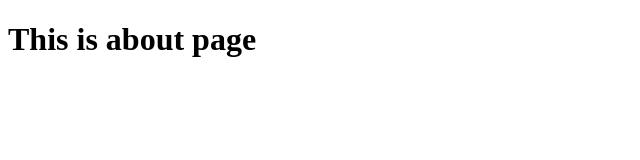
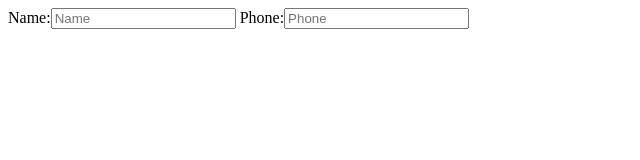
Before and after one commit to gautamprajapat/git-lesson-1, a plain HTML site: page login.html in a window 1280 px wide. Shown: the whole page, without its empty margins (0-640 px from the left). Drawn offline with Linux system fonts and the light colour scheme.

Commit message:
login Page added

```diff
--- a/about.html
+++ b/login.html
@@ -4,9 +4,13 @@
     <meta charset="UTF-8">
     <meta http-equiv="X-UA-Compatible" content="IE=edge">
     <meta name="viewport" content="width=device-width, initial-scale=1.0">
-    <title>About page</title>
+    <title>Login</title>
 </head>
 <body>
-    <h1>This is about page</h1>
+  <form action="#">
+    Name:<input placeholder="Name" type="text">
+    Phone:<input placeholder="Phone" type="text" >
+</form>
+
 </body>
 </html>
```
